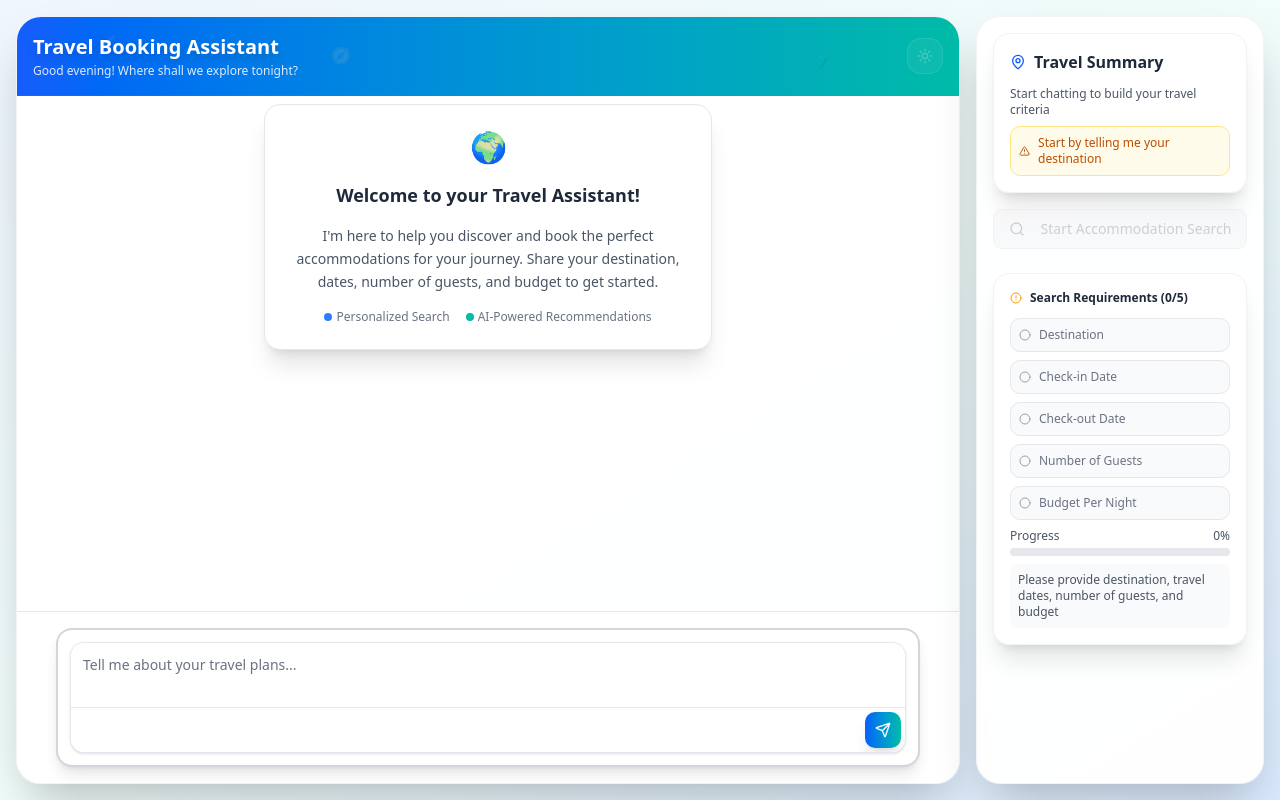
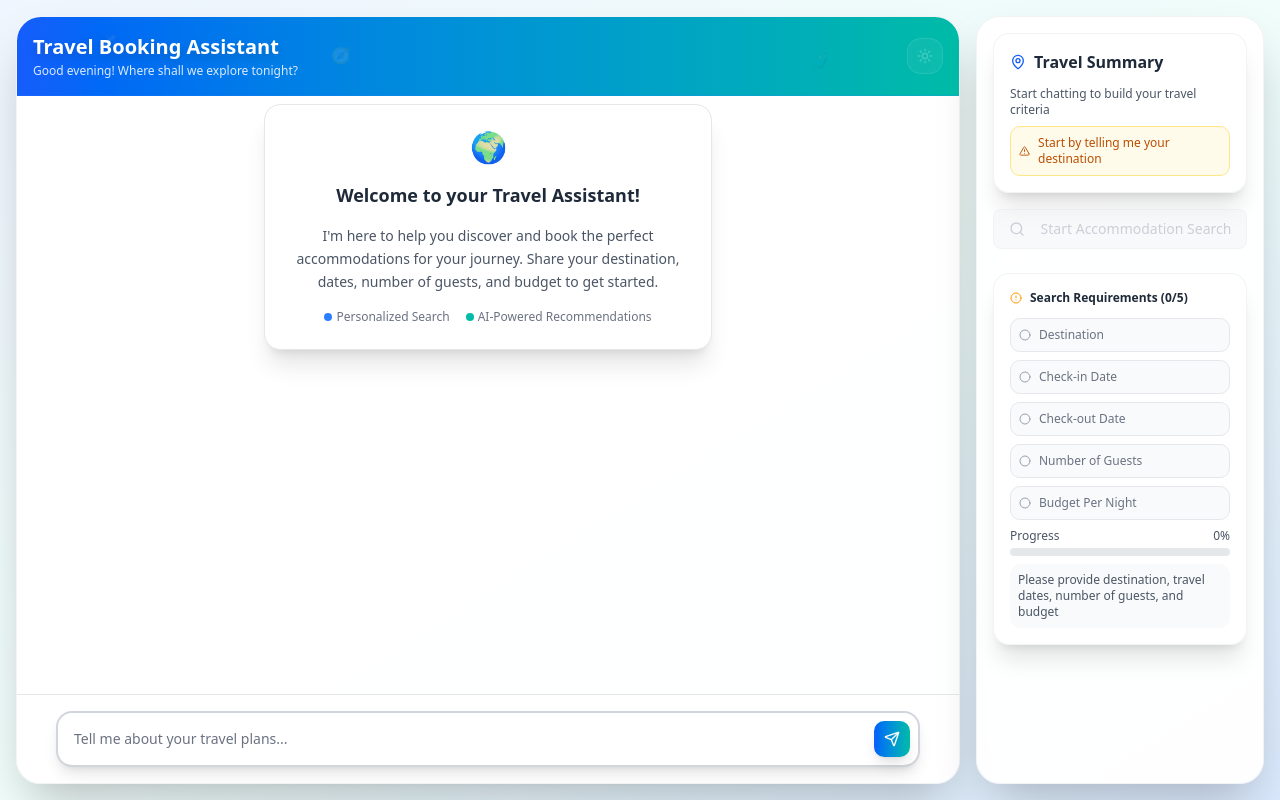
Before and after one commit to dr-regier/booking-agent-ts, a Next.js app: page / in a window 1280 px wide. Built offline with nearby package versions, Linux system fonts and the light colour scheme.

Commit message:
Modify textarea layout

```diff
--- a/app/page.tsx
+++ b/app/page.tsx
@@ -248,21 +248,26 @@ export default function Home() {
           {/* Input area pinned to bottom */}
           <div className="flex-shrink-0 bg-white border-t border-gray-200 rounded-b-3xl">
             <div className="max-w-4xl mx-auto p-4">
-              <div className="bg-white rounded-2xl shadow-lg border-2 border-gray-300 p-3 transition-all duration-200 hover:shadow-xl travel-input-container">
-                <PromptInput onSubmit={handleSubmit}>
-                  <PromptInputBody>
+              <div className="flex items-center bg-white rounded-2xl shadow-lg border-2 border-gray-300 transition-all duration-200 hover:shadow-xl travel-input-container pl-4 pr-2 py-2">
+                <PromptInput onSubmit={handleSubmit} className="flex-1 border-none shadow-none rounded-none bg-transparent">
+                  <PromptInputBody className="flex-row items-center">
                     <PromptInputTextarea
                       placeholder="Tell me about your travel plans..."
+                      className="flex-1 min-h-0 h-10 resize-none border-none p-0 shadow-none outline-none ring-0 focus-visible:ring-0 bg-transparent"
                     />
-                    <PromptInputToolbar className="border-t border-gray-200 bg-white">
-                      <div />
-                      <PromptInputSubmit
-                        status={isLoading ? "submitted" : undefined}
-                        className="bg-gradient-to-r from-blue-600 to-teal-500 hover:from-blue-700 hover:to-teal-600 text-white border-none shadow-lg hover:shadow-xl transition-all duration-200 hover:scale-105"
-                      />
-                    </PromptInputToolbar>
                   </PromptInputBody>
                 </PromptInput>
+                <PromptInputSubmit
+                  form={undefined}
+                  onClick={(e) => {
+                    e.preventDefault();
+                    const form = e.currentTarget.closest('form') || document.querySelector('form');
+                    if (form) form.requestSubmit();
+                  }}
+                  status={isLoading ? "submitted" : undefined}
+                  className="bg-gradient-to-r from-blue-600 to-teal-500 hover:from-blue-700 hover:to-teal-600 text-white border-none shadow-lg hover:shadow-xl transition-all duration-200 hover:scale-105 flex-shrink-0 ml-2"
+                  size="icon"
+                />
               </div>
             </div>
           </div>
```
